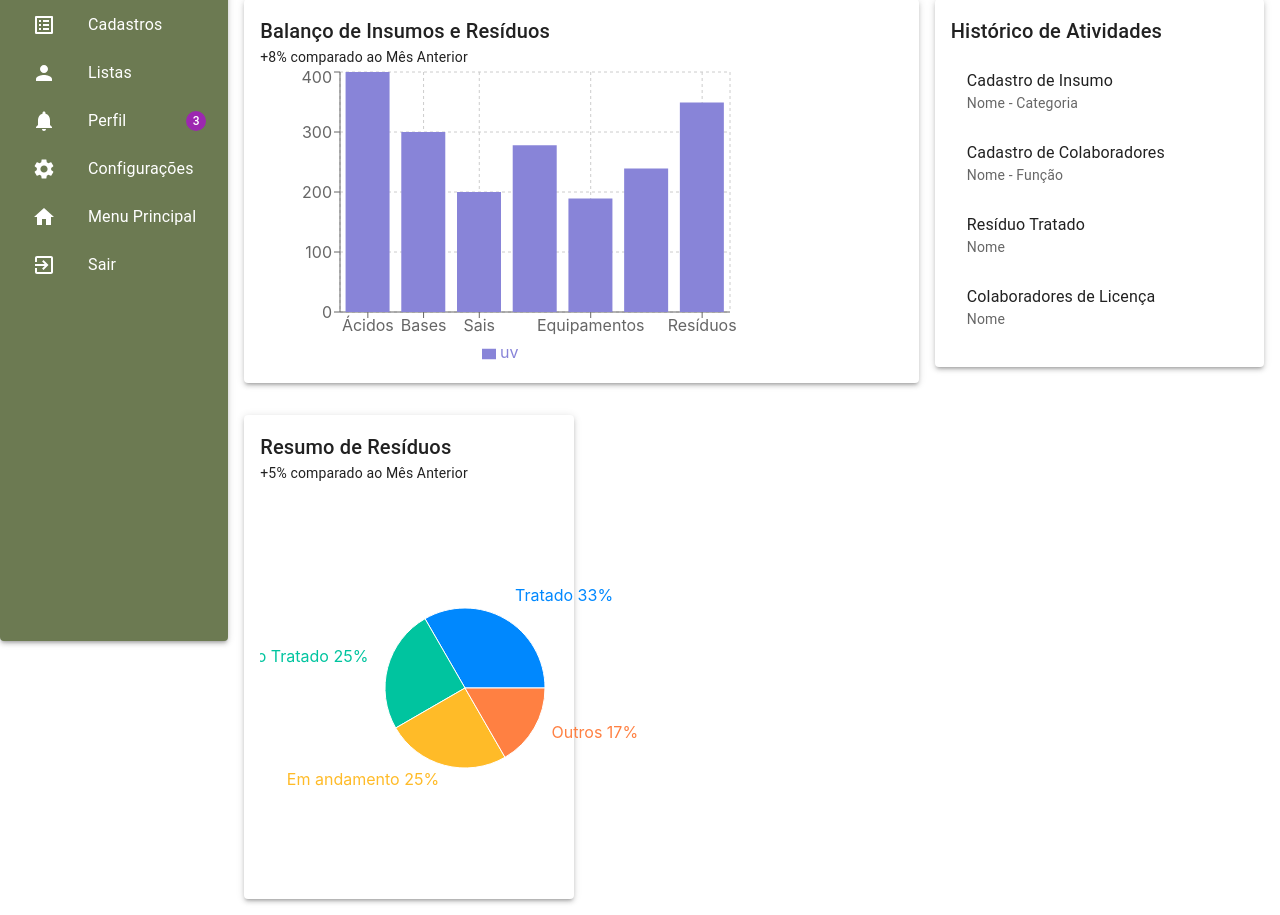
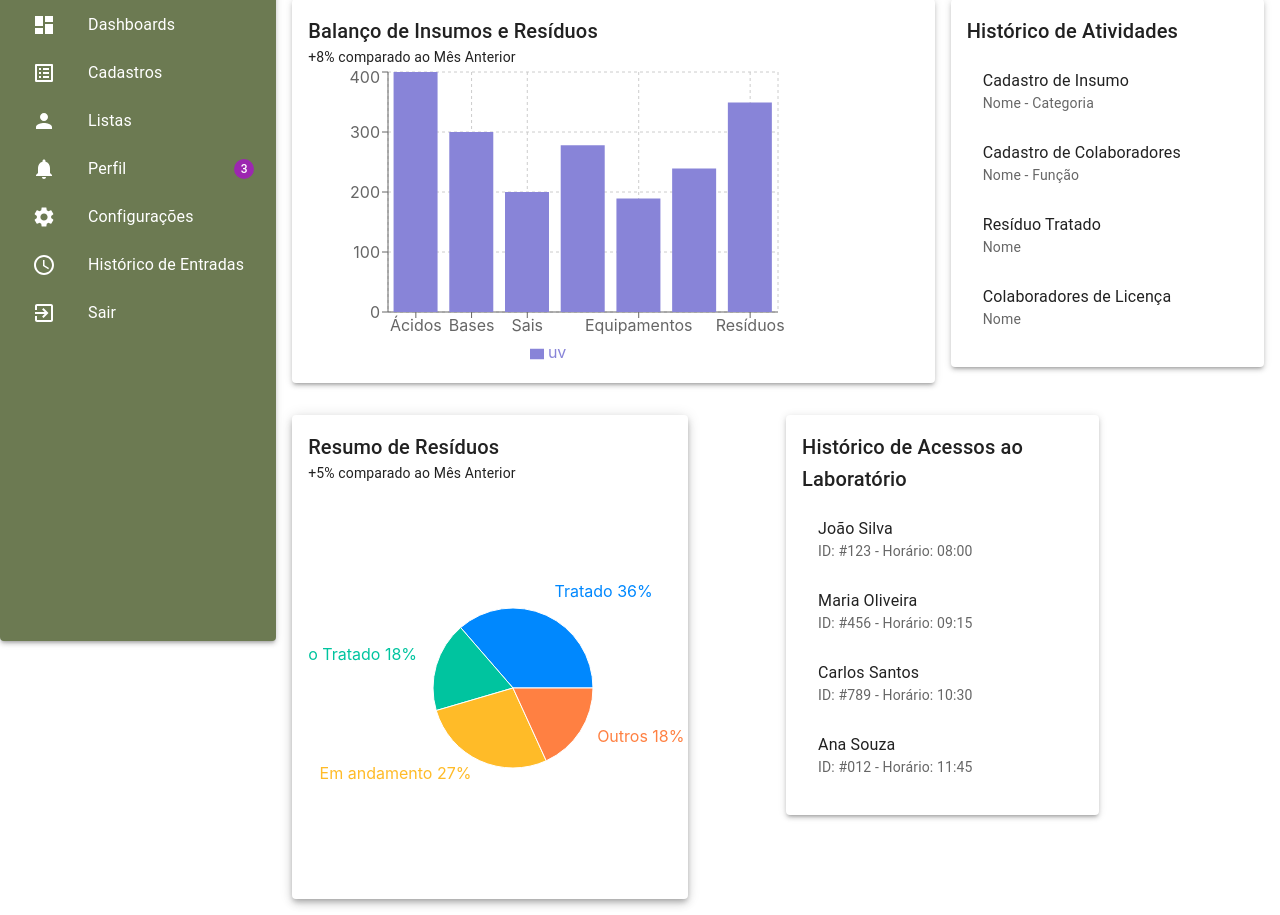
Before and after one commit to katBispo/testeReact, a React (Create React App) app in the folder teste/my-dashboard/: page /dashboard in a window 1280 px wide. Shown: the part 191-1106 px from the top of the page. Built offline with nearby package versions, Linux system fonts and the light colour scheme.

Commit message:
add historico de acessos ao lab

```diff
--- a/teste/my-dashboard/src/Dashboard.js
+++ b/teste/my-dashboard/src/Dashboard.js
@@ -1,10 +1,7 @@
-// Dashboard.js
 import React from 'react';
-import { Box, Grid, Paper, Typography, List, ListItem, ListItemIcon, ListItemText, Avatar, Badge } from '@mui/material';
-
+import { Box, Grid, Paper, Typography, List, ListItem, ListItemText } from '@mui/material';
 import { styled } from '@mui/material/styles';
 import MenuBar from './MenuBar';
-
 import {
   BarChart,
   CartesianGrid,
@@ -41,22 +38,27 @@ const dataBar = [
 
 const dataPie = [
   { name: 'Tratado', value: 400 },
-  { name: 'Não Tratado', value: 300 },
+  { name: 'Não Tratado', value: 200 },
   { name: 'Em andamento', value: 300 },
   { name: 'Outros', value: 200 },
 ];
 
 const COLORS = ['#0088FE', '#00C49F', '#FFBB28', '#FF8042'];
 
+const accessHistory = [
+  { name: 'João Silva', id: '#123', time: '08:00' },
+  { name: 'Maria Oliveira', id: '#456', time: '09:15' },
+  { name: 'Carlos Santos', id: '#789', time: '10:30' },
+  { name: 'Ana Souza', id: '#012', time: '11:45' },
+];
 
 const Dashboard = () => {
   return (
     <Box display="flex">
       <MenuBar />
-
       <MainContent flexGrow={1}>
         <Typography variant="h4" gutterBottom>Seus KPI's críticos</Typography>
-        	        <Grid container spacing={2}>
+        <Grid container spacing={2}>
           <Grid item xs={3}>
             <Paper elevation={3} style={{ padding: '16px', textAlign: 'center' }}>
               <Typography variant="h5">20L</Typography>
@@ -125,8 +127,8 @@ const Dashboard = () => {
           </Grid>
         </Grid>
         <Grid container spacing={2} mt={2}>
-          <Grid item xs={4}>
-            <Paper elevation={3} style={{ padding: '16px' }}>
+          <Grid item xs={5}>
+            <Paper elevation={5} style={{ padding: '16px' }}>
               <Typography variant="h6">Resumo de Resíduos</Typography>
               <Typography variant="body2">+5% comparado ao Mês Anterior</Typography>
               <PieChart width={400} height={400}>
@@ -147,8 +149,20 @@ const Dashboard = () => {
               </PieChart>
             </Paper>
           </Grid>
+          <Grid item xs={1}></Grid> {/* Espaço vazio */}
+          <Grid item xs={4}>
+            <Paper elevation={3} style={{ padding: '16px' }}>
+              <Typography variant="h6">Histórico de Acessos ao Laboratório</Typography>
+              <List>
+                {accessHistory.map((access, index) => (
+                  <ListItem key={index}>
+                    <ListItemText primary={access.name} secondary={`ID: ${access.id} - Horário: ${access.time}`} />
+                  </ListItem>
+                ))}
+              </List>
+            </Paper>
+          </Grid>
         </Grid>
-
       </MainContent>
     </Box>
   );
--- a/teste/my-dashboard/src/MenuBar.js
+++ b/teste/my-dashboard/src/MenuBar.js
@@ -7,6 +7,7 @@ import NotificationsIcon from '@mui/icons-material/Notifications';
 import SettingsIcon from '@mui/icons-material/Settings';
 import ExitToAppIcon from '@mui/icons-material/ExitToApp';
 import HomeIcon from '@mui/icons-material/Home';
+import AccessTimeIcon from '@mui/icons-material/AccessTime'; // Ícone para "Histórico de Acessos ao Laboratório"
 import { styled } from '@mui/material/styles';
 import { Link } from 'react-router-dom';
 
@@ -26,6 +27,12 @@ const MenuBar = () => {
           <Typography variant="h6">Kateriny B.</Typography>
         </Box>
         <List>
+        <ListItem button component={Link} to="/dashboard"> {/* Link para "/menu" */}
+            <ListItemIcon>
+              <HomeIcon style={{ color: 'white' }} />
+            </ListItemIcon>
+            <ListItemText primary="Menu Principal" />
+          </ListItem>
           <ListItem button>
             <ListItemIcon>
               <DashboardIcon style={{ color: 'white' }} />
@@ -57,11 +64,12 @@ const MenuBar = () => {
             </ListItemIcon>
             <ListItemText primary="Configurações" />
           </ListItem>
-          <ListItem button component={Link} to="/dashboard"> {/* Link para "/menu" */}
+
+          <ListItem button component={Link} to="/AcessHistory"> {/* Link para "/historico-acessos" */}
             <ListItemIcon>
-              <HomeIcon style={{ color: 'white' }} />
+              <AccessTimeIcon style={{ color: 'white' }} />
             </ListItemIcon>
-            <ListItemText primary="Menu Principal" />
+            <ListItemText primary="Histórico de Entradas" />
           </ListItem>
           <ListItem button>
             <ListItemIcon>
```
Also changed, not shown: teste/my-dashboard/src/AcessHistory.js (added).
